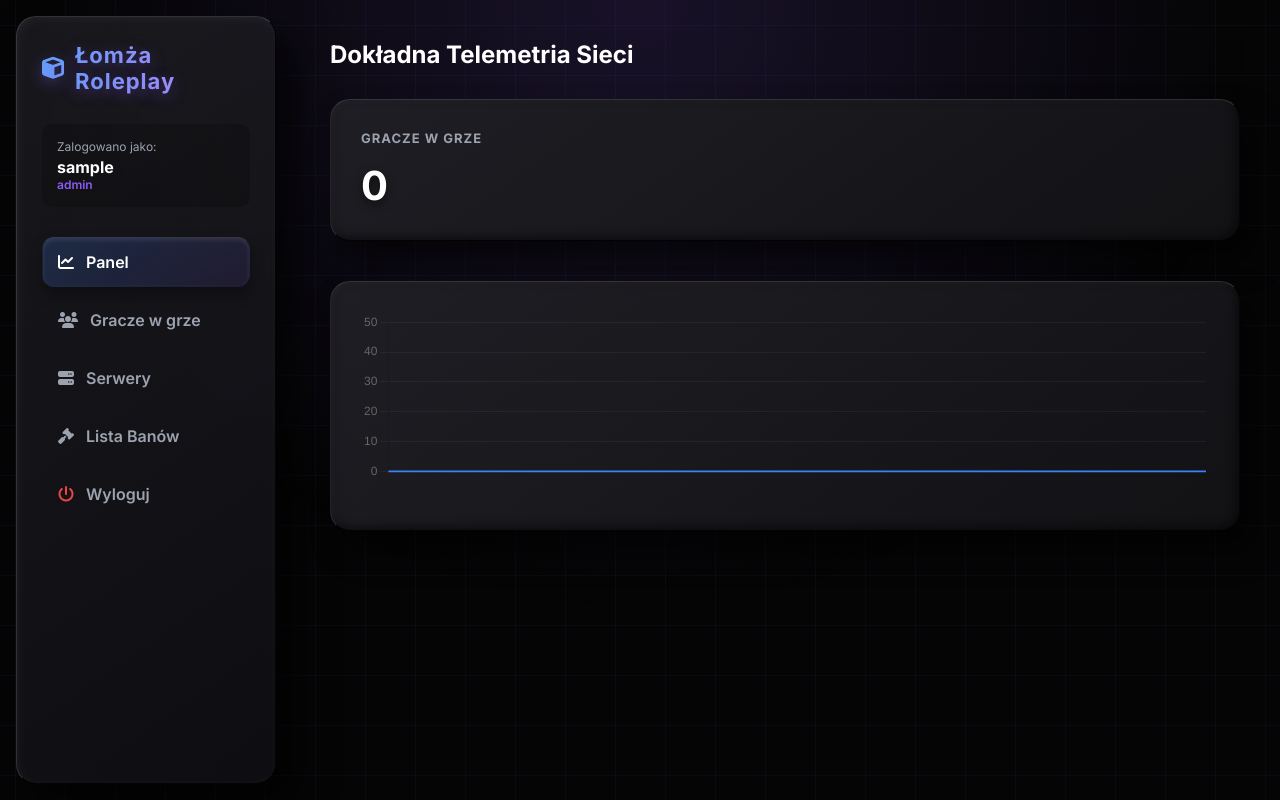
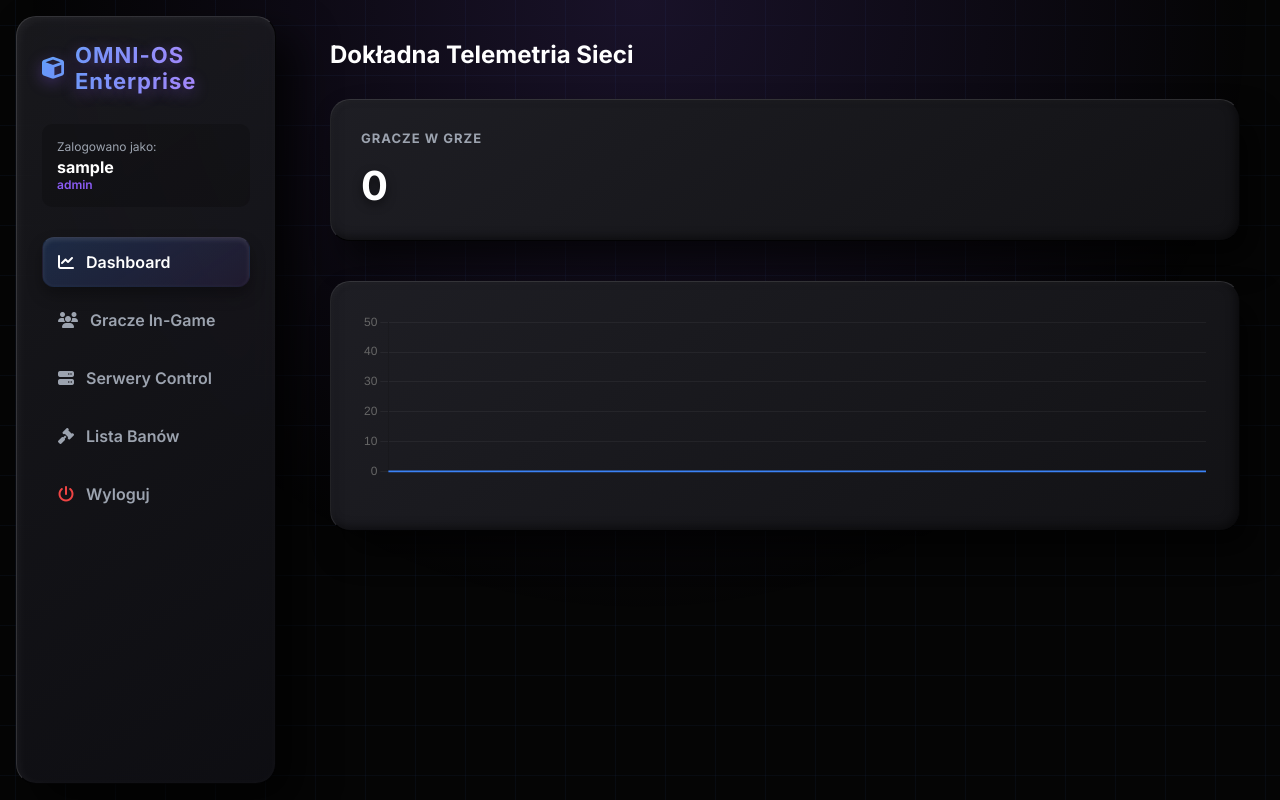
Before and after one commit to patrykosinski87-hash/nowy-panel-lomza, a website: page public/index.html in a window 1280 px wide. Drawn offline with nearby package versions, Linux system fonts and the light colour scheme; no server answers; sample sign-in values are in the browser's storage.

Commit message:
Update index.html

```diff
--- a/public/index.html
+++ b/public/index.html
@@ -2,7 +2,14 @@
 <html lang="pl">
 <head>
     <meta charset="UTF-8">
-    <title>Łomża Roleplay</title>
+    <title>OMNI-OS | Enterprise Admin</title>
+
+    <!-- KONFIGURACJA APLIKACJI (PWA) -->
+    <link rel="manifest" href="/manifest.json">
+    <meta name="theme-color" content="#050505">
+    <meta name="apple-mobile-web-app-capable" content="yes">
+    <meta name="apple-mobile-web-app-status-bar-style" content="black-translucent">
+
     <link rel="stylesheet" href="/css/style.css">
     <link href="https://fonts.googleapis.com/css2?family=Inter:wght@400;500;600;700&display=swap" rel="stylesheet">
     <link rel="stylesheet" href="https://cdnjs.cloudflare.com/ajax/libs/font-awesome/6.4.0/css/all.min.css">
@@ -27,16 +34,16 @@
 <body>
 
     <aside class="sidebar">
-        <div class="brand"><i class="fa-solid fa-cube"></i> Łomża Roleplay</div>
+        <div class="brand"><i class="fa-solid fa-cube"></i> OMNI-OS Enterprise</div>
         <div style="margin-bottom: 30px; padding: 15px; background: rgba(0,0,0,0.2); border-radius: 10px; border: 1px solid var(--border-color);">
             <div style="font-size: 12px; color: var(--text-muted)">Zalogowano jako:</div>
             <div id="ui-username" style="font-weight: bold; color: white; margin-top: 3px;">...</div>
             <div id="ui-role" style="font-size: 12px; color: var(--accent-purple); font-weight: 600;">...</div>
         </div>
         <ul class="nav-menu">
-            <li class="nav-item active" data-target="dashboard-view"><i class="fa-solid fa-chart-line"></i> Panel</li>
-            <li class="nav-item" data-target="players-view"><i class="fa-solid fa-users"></i> Gracze w grze</li>
-            <li class="nav-item" data-target="servers-view"><i class="fa-solid fa-server"></i> Serwery</li>
+            <li class="nav-item active" data-target="dashboard-view"><i class="fa-solid fa-chart-line"></i> Dashboard</li>
+            <li class="nav-item" data-target="players-view"><i class="fa-solid fa-users"></i> Gracze In-Game</li>
+            <li class="nav-item" data-target="servers-view"><i class="fa-solid fa-server"></i> Serwery Control</li>
             <li class="nav-item" data-target="banlist-view"><i class="fa-solid fa-gavel"></i> Lista Banów</li>
             <li class="nav-item" id="menu-staff" data-target="staff-view" style="display: none;"><i class="fa-solid fa-user-shield"></i> Zarządzanie Zespołem</li>
             <li class="nav-item" onclick="logout()"><i class="fa-solid fa-power-off" style="color: var(--danger)"></i> Wyloguj</li>
@@ -52,7 +59,7 @@
 
         <div id="players-view" class="view-section">
             <div style="display:flex; justify-content:space-between; align-items:center; margin-bottom: 30px;">
-                <h2 style="color: white;">Gracze w grze</h2>
+                <h2 style="color: white;">Gracze In-Game (Na żywo)</h2>
                 <button onclick="loadLiveData()" class="action-btn" style="background: var(--accent-blue);"><i class="fa-solid fa-rotate-right"></i> Odśwież Listę</button>
             </div>
             <div class="chart-container"><table class="data-table"><thead><tr><th>ID Robloxa</th><th>Username</th><th>Akcje</th></tr></thead><tbody id="players-table-body"></tbody></table></div>
@@ -103,12 +110,11 @@
                     <option value="Permanentny" style="color: var(--danger); font-weight: bold;">PERMANENTNY (Na zawsze)</option>
                     <option value="Custom">Inne (Wpisz ilość dni)</option>
                 </select>
-                <!-- Ukryte pole na wpisanie własnej liczby dni -->
                 <input type="number" id="modal-custom-duration" class="modal-input" placeholder="Wpisz liczbę dni, np. 14" style="display: none; margin-top: -10px;" min="1">
             </div>
 
             <label style="color: var(--text-muted); font-size: 12px;">Powód</label>
-            <input type="text" id="modal-reason" class="modal-input" placeholder="Napisz powód kary...">
+            <input type="text" id="modal-reason" class="modal-input" placeholder="Napisz powód kary..." autocomplete="off">
 
             <div style="display: flex; gap: 10px; justify-content: flex-end;">
                 <button onclick="closePunishModal()" class="action-btn" style="background: transparent; border: 1px solid var(--border-color);">Anuluj</button>
@@ -189,7 +195,6 @@
             if (playerName) { targetInput.readOnly = true; targetInput.style.opacity = "0.5"; }
             else { targetInput.readOnly = false; targetInput.style.opacity = "1"; }
 
-            // Resetowanie pól modala za każdym otwarciem
             document.getElementById('modal-reason').value = "";
             document.getElementById('modal-duration-type').value = "Permanentny";
             document.getElementById('modal-custom-duration').value = "";
@@ -219,7 +224,6 @@
             if(!target) return alert("Musisz podać cel (ID lub Nick)!");
             if(!reason) return alert("Podaj powód!");
 
-            // Kalkulacja customowej ilości dni
             let finalDuration = "N/A";
             if(type === 'BAN_PLAYER') {
                 const durType = document.getElementById('modal-duration-type').value;
@@ -262,6 +266,13 @@
         function initChart() { const ctx = document.getElementById('activityChart').getContext('2d'); myChart = new Chart(ctx, { type: 'line', data: { labels: Array(20).fill(''), datasets: [{ label: 'Gracze Online', data: chartData, borderColor: '#3b82f6', backgroundColor: 'rgba(59, 130, 246, 0.1)', borderWidth: 2, tension: 0.4, fill: true, pointRadius: 0 }] }, options: { responsive: true, maintainAspectRatio: false, animation: { duration: 0 }, plugins: { legend: { display: false } }, scales: { y: { suggestedMin: 0, suggestedMax: 50, grid: { color: 'rgba(255, 255, 255, 0.05)' } }, x: { grid: { display: false } } } } }); }
         const socket = io(); socket.on('live_stats', (data) => { document.getElementById('val-online').innerText = data.playersOnline; if(myChart) { chartData.shift(); chartData.push(data.playersOnline); myChart.update(); } });
         socket.on('system_alert', (alert) => showToast(alert.message, alert.type)); window.onload = initChart;
+
+        // --- SKRYPT APLIKACJI (PWA) ---
+        if ('serviceWorker' in navigator) {
+            window.addEventListener('load', () => {
+                navigator.serviceWorker.register('/sw.js');
+            });
+        }
     </script>
 </body>
 </html>
```
